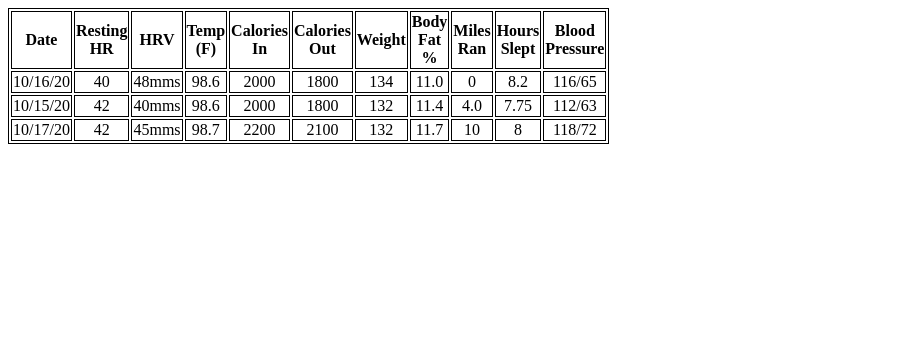
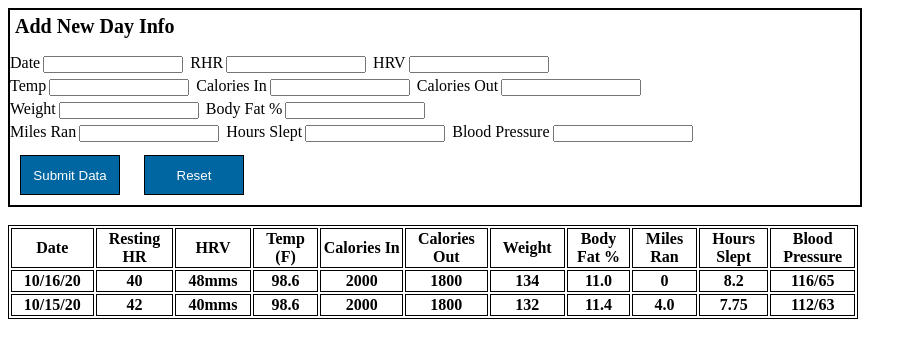
Before and after one commit to phrabos/dailyrecap, a plain HTML site: page index.html in a window 1280 px wide. Shown: the whole page, without its empty margins (0-917 px from the left). Drawn offline with Linux system fonts and the light colour scheme.

Commit message:
add UI/UX

```diff
--- a/index.html
+++ b/index.html
@@ -10,7 +10,34 @@
 
 </head>
 <body>
-    <table>
+    <form class="form">
+      <section class="header">Add New Day Info</section>
+      <section>
+        <label for="date">Date</label><input type="text" class="inputBox" id="date">
+        <label for="RHR">RHR</label><input type="number" class="inputBox" id="RHR">
+        <label for="HRV">HRV</label><input type="number" class="inputBox" id="HRV">
+      </section>
+      <section>
+        <label for="temp">Temp</label><input type="number" class="inputBox" step=".1">
+        <label for="calIn">Calories In</label><input type="number"    class="inputBox">
+        <label for="calOut">Calories Out</label><input type="number" class="inputBox">
+      </section>
+      <section>
+        <label for="weight">Weight</label><input type="number" class="inputBox" step=".1">
+        <label for="Body Fat">Body Fat %</label><input type="number" class="inputBox" step=".1">
+      </section>
+      <section>
+        <label for="miles">Miles Ran</label><input type="number" class="inputBox" step=".1">
+        <label for="sleep">Hours Slept</label><input type="number" class="inputBox" step=".01">
+        <label for="BP">Blood Pressure</label><input type="text" class="inputBox">
+      </section>
+      <section>
+        <button class="submitBtn">Submit Data </button>
+        <button class="resetBtn">Reset </button>
+      </section>
+    </form>
+    <br>
+    <table class="table">
     <thead>
         <tr>
           <th>Date</th>
@@ -26,8 +53,8 @@
           <th>Blood Pressure</th>
         </tr>
     </thead>
-    <tbody id="body">
-        <tr>
+    <tbody class="tBody" id="tBody">
+        <tr class="tRow">
           <td>10/16/20</td>
           <td>40</td>
           <td>48mms</td>
@@ -40,7 +67,7 @@
           <td>8.2</td>
           <td>116/65</td>
         </tr>
-        <tr>
+        <tr class="tRow">
             <td>10/15/20</td>
             <td>42</td>
             <td>40mms</td>
@@ -52,7 +79,7 @@
             <td>4.0</td>
             <td>7.75</td>
             <td>112/63</td>
-          </tr>
+        </tr>
         </tbody>
         </table>
 
--- a/script.js
+++ b/script.js
@@ -9,10 +9,55 @@ let fat = 11.7;
 let distance = 10;
 let sleepHrs = 8.0;
 let BP = "118/72"
-const inputs = [date, RHR, HRV + 'mms', temp, calIn, calOut, wgt, fat, distance, sleepHrs, BP]
+/* const inputs = [date, RHR, HRV, temp, calIn, calOut, wgt, fat, distance, sleepHrs, BP] */
+//selectors
+const resetBtn = document.querySelector(".resetBtn");
+const submitBtn = document.querySelector(".submitBtn");
+const form = document.querySelector(".form");
+const tBody = document.querySelector(".tBody");
+const tRow = document.querySelector(".tRow");
+const tRowAll = document.querySelectorAll(".tRow");
 
 
-function populateRow () {
+// event listeners
+resetBtn.addEventListener("click", (event) => {
+    event.preventDefault();
+    alert("reset clicked");
+    form.reset();
+} );
+
+submitBtn.addEventListener("click", (event) => {
+    event.preventDefault();
+    alert("submit clicked");
+
+    function populateRow (date, RHR, HRV, temp, calIn, calOut, wgt, fat, distance, sleepHrs, BP) {
+        //create table row
+        const addRow = document.createElement("tr");
+        addRow.classList.add("tRow")
+
+        //create table data from inputs array
+        const inputs = [date, RHR, HRV, temp, calIn, calOut, wgt, fat, distance, sleepHrs, BP]
+        const addData = document.createElement("td");
+        addData.innerText = date;
+
+        addRow.appendChild(addData);
+
+        //append row to table
+        tBody.appendChild(addRow);
+
+        };
+
+        populateRow("11/17/20");
+ });
+
+ tRowAll.forEach(item => {
+    item.addEventListener("dblclick", (event) => {
+ event.preventDefault();
+ alert("row clicked");
+})});
+
+
+/* function populateRow () {
 //create table row
 const addRow = document.createElement("tr");
 
@@ -25,5 +70,5 @@ for (i=0; i<inputs.length; i++){
 
 //append row to table
 document.getElementById("body").appendChild(addRow);
-};
-populateRow();
+}; */
+//populateRow();
--- a/style.css
+++ b/style.css
@@ -3,3 +3,41 @@ table, td, th {
     width: 300px;
     text-align: center;
  }
+
+ .form {
+     border: 2px solid black;
+     width: 850px;
+ }
+
+ .table {
+     width: 850px;
+ }
+
+
+ .submitBtn, .resetBtn {
+    background: #0066a2;
+    cursor: pointer;
+    color: white;
+    border: 1px solid black;
+    height: 40px;
+    width: 100px;
+    margin: 10px;
+
+}
+
+.header {
+    font-size: 20px;
+    margin-top: 5px;
+    margin-left: 5px;
+    margin-bottom: 15px;
+    font-weight: bold;
+}
+
+.inputBox {
+    font-size: 10px;
+    margin: 3px;
+}
+
+.tRow {
+    font-weight: bold;
+}
```
